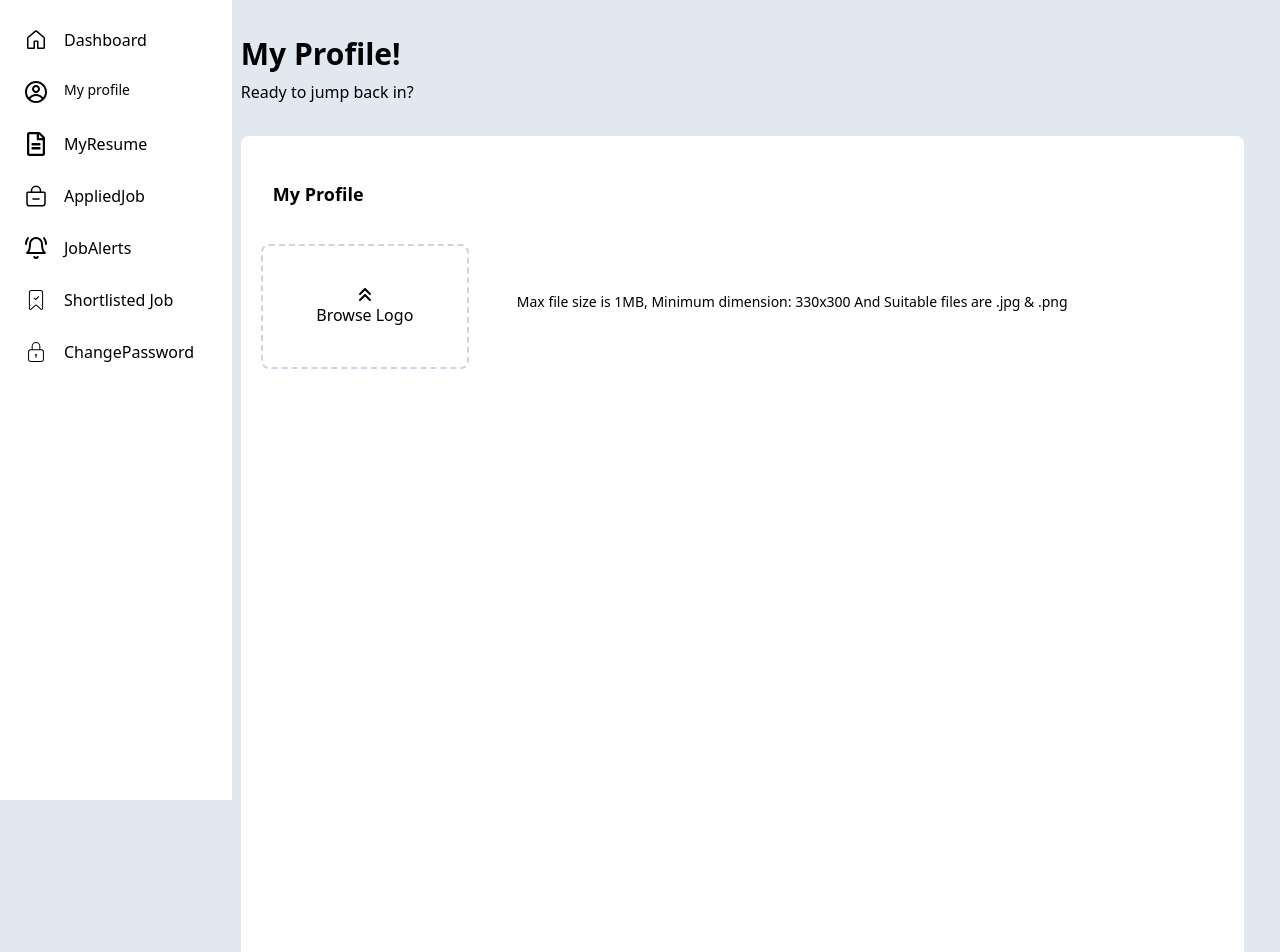
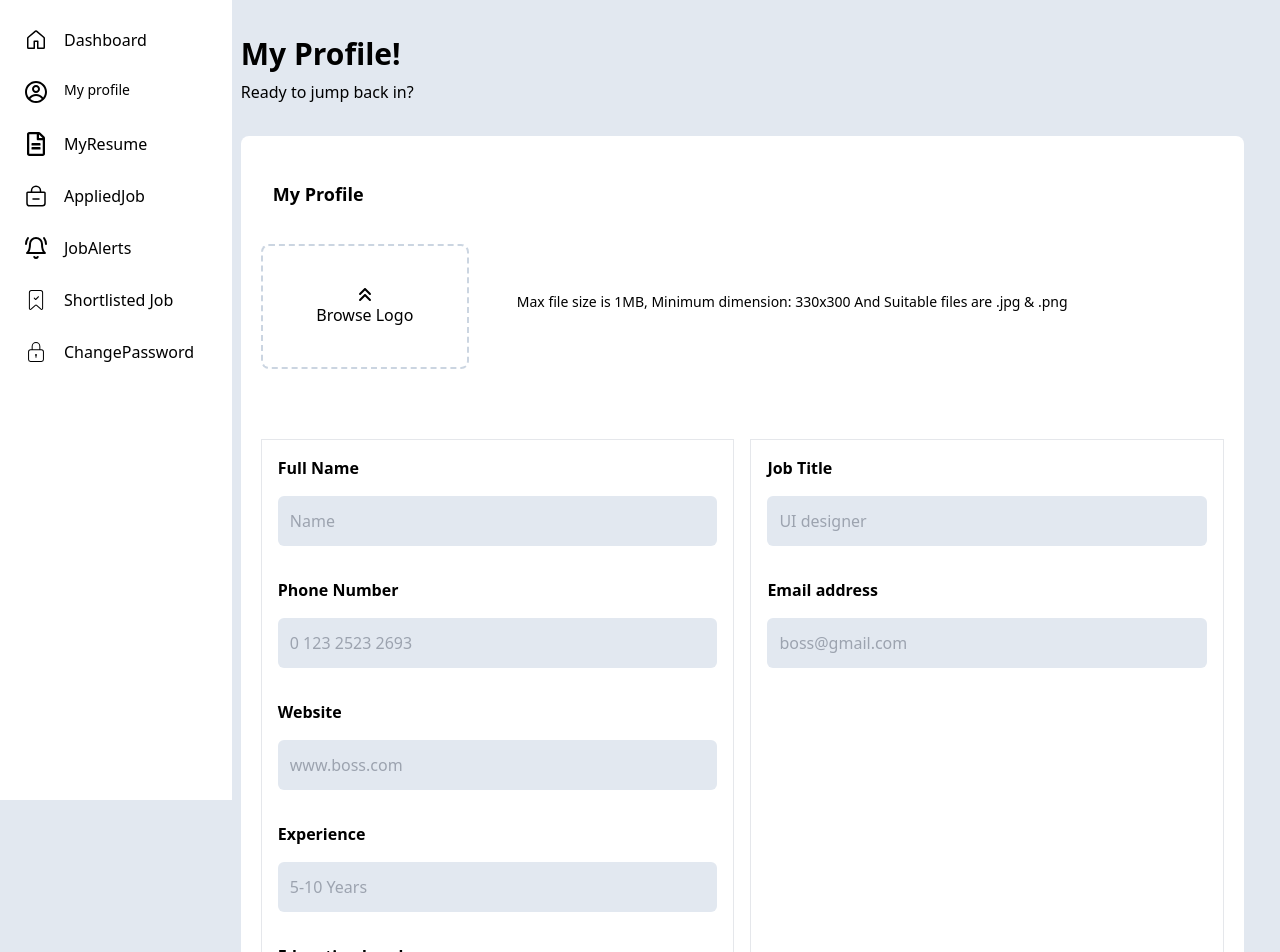
Before and after one commit to Rohandeep-Patra/Job-Portal, a React (Create React App) app in the folder Job Portal/frontend/: page /candidate-dash/myprofile in a window 1280 px wide. Shown: the top 952 px of the page. Built offline with nearby package versions, Linux system fonts and the light colour scheme.

Commit message:
my profile

```diff
--- a/Job Portal/frontend/src/Dashboard/CandidateDashboard/CandidateDashboard.jsx
+++ b/Job Portal/frontend/src/Dashboard/CandidateDashboard/CandidateDashboard.jsx
@@ -386,7 +386,7 @@ function CandidateDashboard() {
                   <div className='h-full w-full p-5  '>
                     <div className='h-[68%] w-full  flex '>
                       <div className='  w-[40%] h-full md:w-[20%] flex justify-center items-center overflow-hidden'>
-                  <img className="   h-16 w-16 md:h-20 md:w-20 " src={jobs.Image}alt='' />
+                        <img className="   h-16 w-16 md:h-20 md:w-20 " src={jobs.Image} alt='' />
                       </div>
 
                       <div className='pl-5' >
--- a/Job Portal/frontend/src/Dashboard/CandidateDashboard/ChangePassword.jsx
+++ b/Job Portal/frontend/src/Dashboard/CandidateDashboard/ChangePassword.jsx
@@ -12,20 +12,20 @@ function ChangePassword() {
             <p className=' mt-2' >Ready to jump back in?</p>
 
 
-            <div className='md:h-[6 00px] md:w-[1200px] bg-slate-100	 h-[600px] w-full mt-10 rounded-lg'>
+            <div className='md:h-[600px] md:w-[1200px] bg-slate-100	 h-[600px] w-full mt-10 rounded-lg'>
 
               <p className='text-[20px] font-mono  font-semibold  p-7 ' >Change Password</p>
 
               <div className='p-7'>
 
                  <p className='font-semibold '>Old Password</p>
-                <input className=' bg-slate-300 rounded-[7px] h-[50px]  w-[400px] md:w-[600px] mt-5' type='password' />
+                <input placeholder='**********' className=' bg-slate-300 rounded-[7px] h-[50px]  w-[400px] md:w-[600px] mt-5 p-3 focus:outline-blue-500' type='text' />
 
                  <p className='font-semibold mt-8 '>New Password</p>
-                <input className=' bg-slate-300 rounded-[7px] h-[50px]  w-[400px] md:w-[600px] mt-5' type='password' />
+                <input  placeholder='***********' className='bg-slate-300 rounded-[7px] h-[50px]  w-[400px] md:w-[600px] mt-5 p-3 focus:outline-blue-500' type='text' />
 
                  <p className='font-semibold mt-8'>Confirm Password</p>
-                <input className=' bg-slate-300 rounded-[7px] h-[50px]  w-[400px] md:w-[600px] mt-5' type='password' />
+                <input  placeholder='***********' className=' bg-slate-300 rounded-[7px] h-[50px]  w-[400px] md:w-[600px] mt-5 p-3 focus:outline-blue-500' type='text' />
 
               </div>
               <button className='bg-blue-700 h-[50px] w-[150px] mx-7 rounded-[10px]	 mt-4 text-white text-center text-mono'>Update</button>
--- a/Job Portal/frontend/src/Dashboard/CandidateDashboard/Myprofile.jsx
+++ b/Job Portal/frontend/src/Dashboard/CandidateDashboard/Myprofile.jsx
@@ -14,7 +14,7 @@ function Myprofile() {
           <p className=' text-2xl font-medium md:text-3xl md:font-semibold' >My Profile!</p>
           <p className=' mt-2' >Ready to jump back in?</p>
 
-          <div className="md: flex flex-col p-5 bg-white h-[1000px] w-auto mt-8 rounded-lg">
+          <div className="md: flex flex-col p-5 bg-white h-[1500px] w-auto mt-8 rounded-lg">
             <p className="font-semibold  text-lg md:mt-3 p-3  ">My Profile</p>
 
             <div className="md:flex  mt-6 shadow-b-black ">
@@ -28,12 +28,88 @@ function Myprofile() {
                 <p>Browse Logo</p>
               </label>
               <div className=" flex  md:p-12 p-2 text-sm font-Georgia 	">
-              Max file size is 1MB, Minimum dimension: 330x300 And Suitable files are .jpg & .png
+                Max file size is 1MB, Minimum dimension: 330x300 And Suitable files are .jpg & .png
               </div>
             </div>
             {/* <div className='h-[2px] w-[1200px] bg-slate-100 md:mt-12   '></div> */}
 
 
+            {/* from start */}
+            <from className="md:columns-2 h-screen  w-full mt-[70px]" >
+              <div className='border	 h-screen'>
+
+                <div className='p-4'>
+                  <p className='font-semibold'>Full Name</p>
+                  <input
+                    type='text'
+                    placeholder='Name'
+                    className='bg-slate-200 h-[50px] w-full rounded-md p-3 mt-4 focus:outline-blue-700 focus:bg-white'
+                  />
+
+                </div>
+                <div className='p-4'>
+                  <p className='font-semibold'>Phone Number</p>
+                  <input
+                    type='text'
+                    placeholder='0 123 2523 2693'
+                    className='bg-slate-200 h-[50px] w-full rounded-md p-3 mt-4 focus:outline-blue-700 focus:bg-white'
+                  />
+
+                </div>
+                <div className='p-4'>
+                  <p className='font-semibold'>Website</p>
+                  <input
+                    type='text'
+                    placeholder='www.boss.com'
+                    className='bg-slate-200 h-[50px] w-full rounded-md p-3 mt-4 focus:outline-blue-700 focus:bg-white'
+                  />
+
+                </div>
+                <div className='p-4'>
+                  <p className='font-semibold'>Experience</p>
+                  <input
+                    type='text'
+                    placeholder='5-10 Years'
+                    className='bg-slate-200 h-[50px] w-full rounded-md p-3 mt-4 focus:outline-blue-700 focus:bg-white'
+                  />
+
+                </div>
+                <div className='p-4'>
+                  <p className='font-semibold'>Education Levels</p>
+                  <input
+                    type='text'
+                    placeholder='certificate'
+                    className='bg-slate-200 h-[50px] w-full rounded-md p-3 mt-4 focus:outline-blue-700 focus:bg-white'
+                  />
+
+                </div>
+
+              </div>
+
+              <div className='border	  h-screen'>
+
+              <div className='p-4'>
+                  <p className='font-semibold'>Job Title</p>
+                  <input
+                    type='text'
+                    placeholder='UI designer'
+                    className='bg-slate-200 h-[50px] w-full rounded-md p-3 mt-4 focus:outline-blue-700 focus:bg-white'
+                  />
+              </div>
+
+              <div className='p-4'>
+                  <p className='font-semibold'>Email address</p>
+                  <input
+                    type='text'
+                    placeholder='boss@gmail.com'
+                    className='bg-slate-200 h-[50px] w-full rounded-md p-3 mt-4 focus:outline-blue-700 focus:bg-white'
+                  />
+              </div>
+
+              </div>
+
+            </from>
+            b bj
           </div>
         </div>
 
```
Lines whose indentation alone changed are shown as unchanged.
